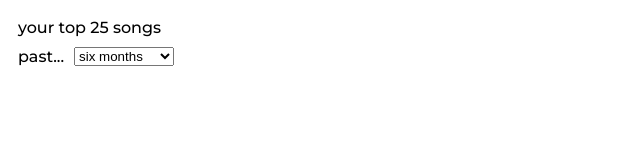
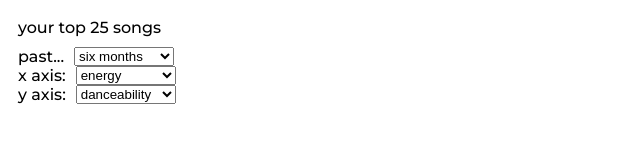
Before and after one commit to joon-ko/interactive-spotify, a website: page views/tracks.html in a window 1280 px wide. Shown: the whole page, without its empty margins (0-640 px from the left). Drawn offline with nearby package versions, Linux system fonts and the light colour scheme; no server answers; files whose address does not match are found by name.

Commit message:
add skeleton select for x and y axis

```diff
--- a/public/tracks.js
+++ b/public/tracks.js
@@ -11,7 +11,7 @@ function displayInfo(d) {
   `
 }
 
-d3.select('#selectButton').on('change', function() {
+d3.select('#time-range-select').on('change', function() {
   let time_range = d3.select(this).property('value')
   render(time_range)
 })
--- a/views/tracks.html
+++ b/views/tracks.html
@@ -13,10 +13,18 @@
 		font-family: 'Montserrat', sans-serif;
 		cursor: default;
 	}
-	#select-container {
+	#option-container {
+		margin: 10px;
+		display: flex;
+		flex-direction: column;
+	}
+	#time-range-container, #x-axis-container, #y-axis-container {
 		display: flex;
 		flex-direction: row;
-		margin: 10px;
+	}
+	#time-range-select, #x-axis-select, #y-axis-select {
+		margin-left: 10px;
+		width: 100px;
 	}
 	#title {
 		margin: 10px 10px 0 10px;
@@ -30,10 +38,6 @@
 		width: 400px;
 		overflow-wrap: break-word;
 	}
-	#selectButton {
-		margin-left: 10px;
-		width: 100px;
-	}
 </style>
 <script src="https://d3js.org/d3.v5.min.js"></script>
 <script src="https://unpkg.com/axios/dist/axios.min.js"></script>
@@ -42,13 +46,27 @@
 <div id="top-container">
 	<div id="list-container">
 		<div id="title">your top 25 songs</div>
-		<div id="select-container">
-			<div id="past">past...</div>
-			<select id="selectButton">
-				<option value="short_term">month</option>
-				<option value="medium_term" selected>six months</option>
-				<option value="long_term">several years</option>
-			</select>
+		<div id="option-container">
+			<div id="time-range-container">
+				<div>past...</div>
+				<select id="time-range-select">
+					<option value="short_term">month</option>
+					<option value="medium_term" selected>six months</option>
+					<option value="long_term">several years</option>
+				</select>
+			</div>
+			<div id="x-axis-container">
+				<div>x axis:</div>
+				<select id="x-axis-select">
+					<option value="energy">energy</option>
+				</select>
+			</div>
+			<div id="y-axis-container">
+				<div>y axis:</div>
+				<select id="y-axis-select">
+					<option value="danceability">danceability</option>
+				</select>
+			</div>
 		</div>
 		<div id="list"></div>
 		<div id="info"></div>
```
